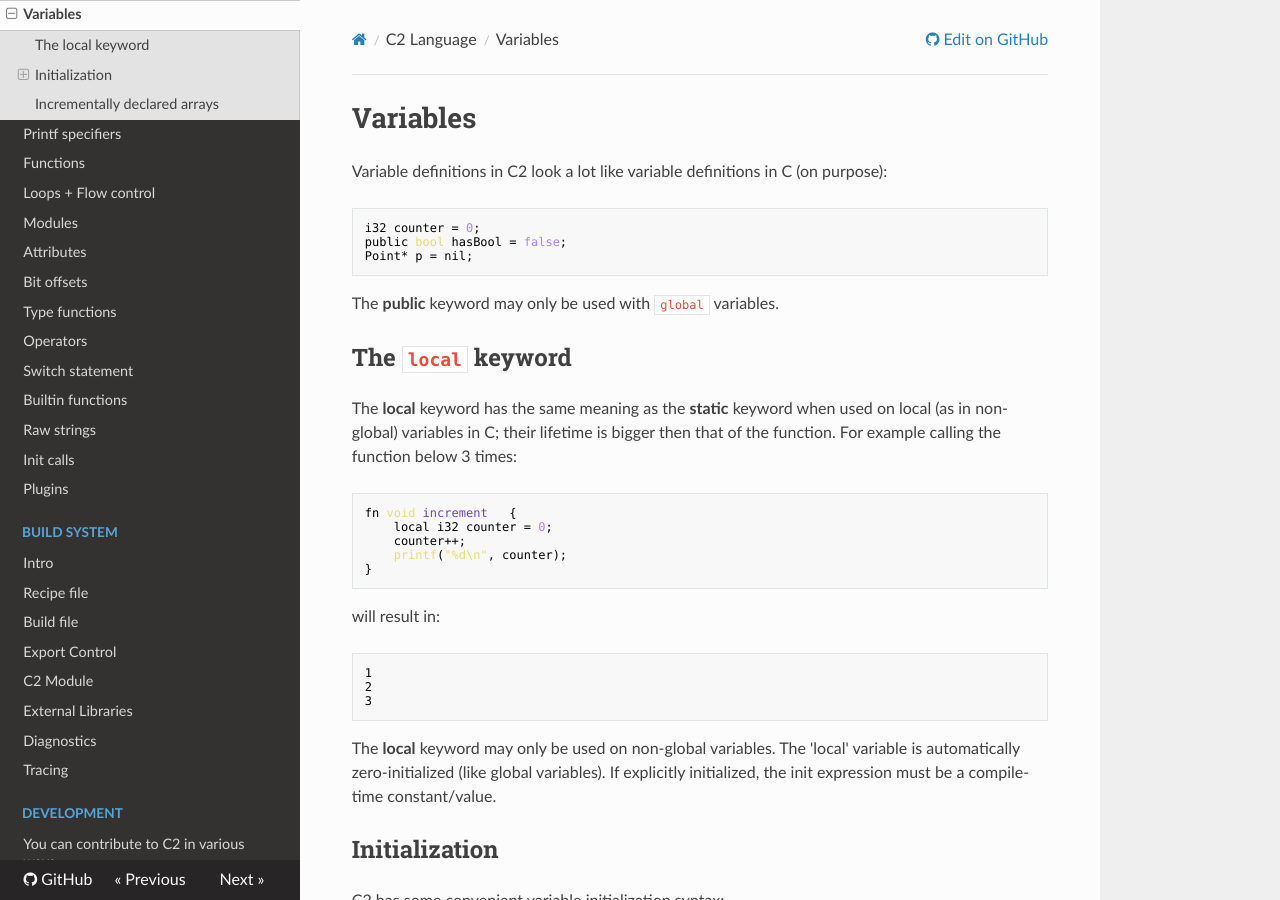
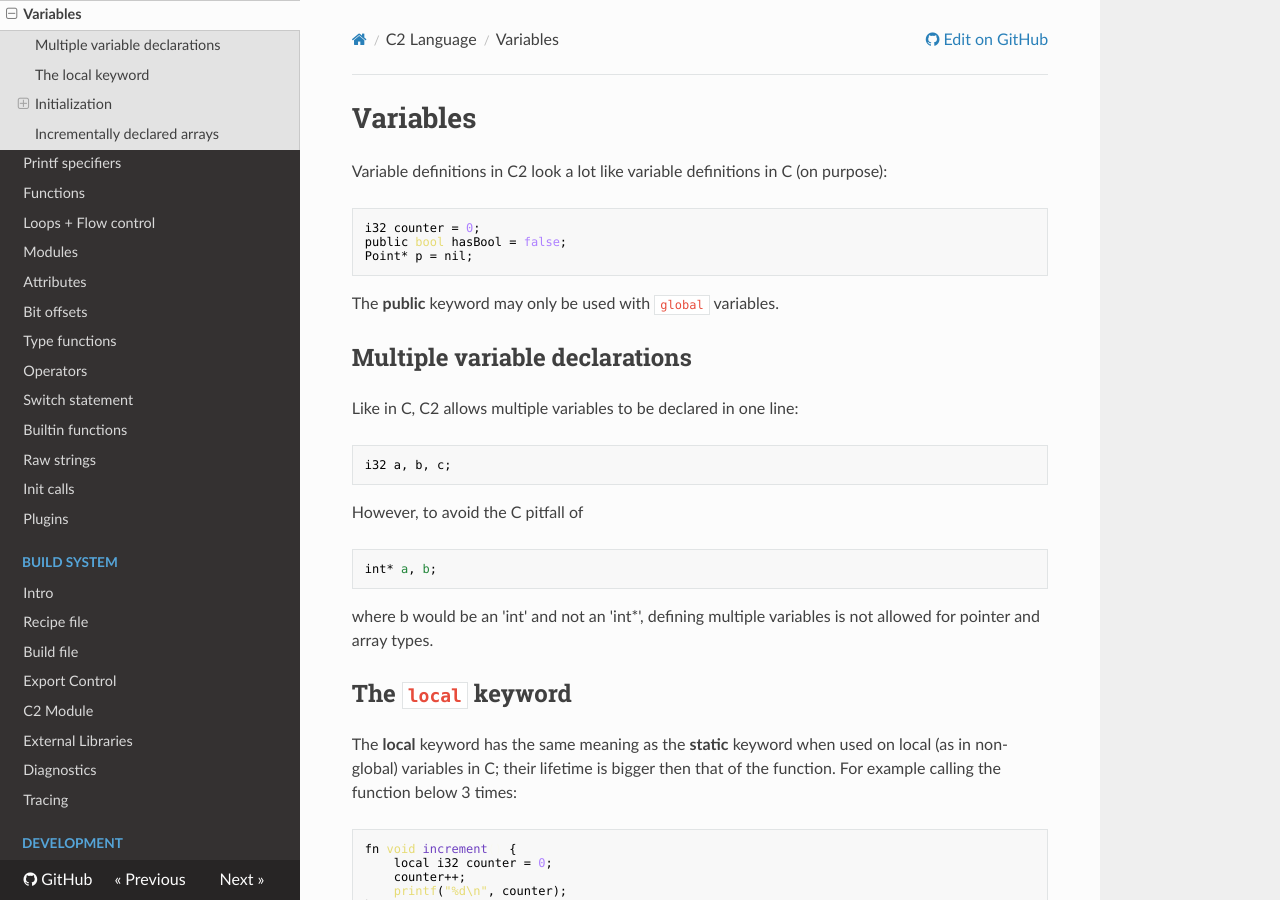
Before and after one commit to c2lang/documentation, an MkDocs documentation site: the page built from documentation/docs/language/variables.md, in a window 1280 px wide and 900 px high. Built offline with MkDocs 1.6.1, drawn with Linux system fonts in a browser that asks for light colours; nearby versions of some CDN libraries; old or Windows-style settings are respelled for this version of MkDocs.

Commit message:
doc: describe multiple-variable declarations

````diff
--- a/documentation/docs/language/variables.md
+++ b/documentation/docs/language/variables.md
@@ -9,6 +9,21 @@ Point* p = nil;
 ```
 
 The __public__ keyword may only be used with `global` variables.
+
+## Multiple variable declarations
+
+Like in C, C2 allows multiple variables to be declared in one line:
+```c
+i32 a, b, c;
+```
+
+However, to avoid the C pitfall of
+```
+int* a, b;
+```
+where b would be an 'int' and not an 'int*', defining multiple variables is not allowed
+for pointer and array types.
+
 
 ## The `local` keyword
 
````
